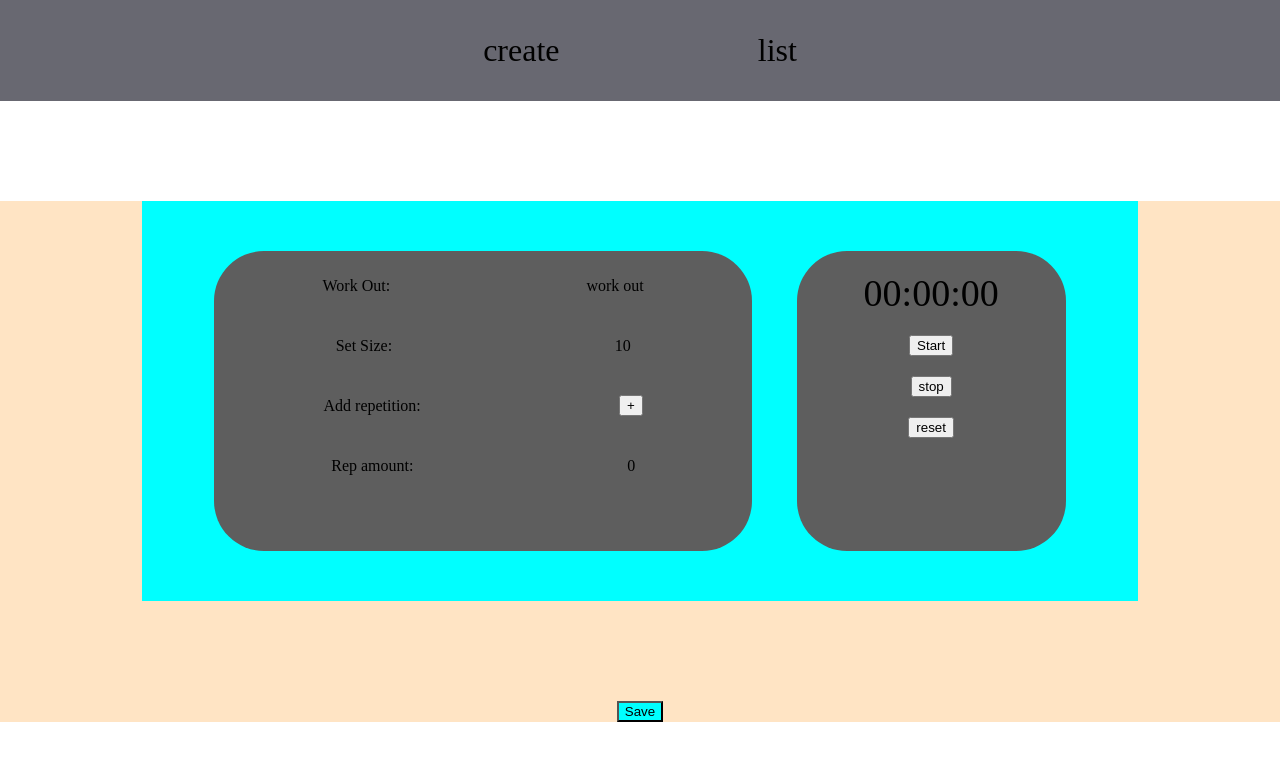
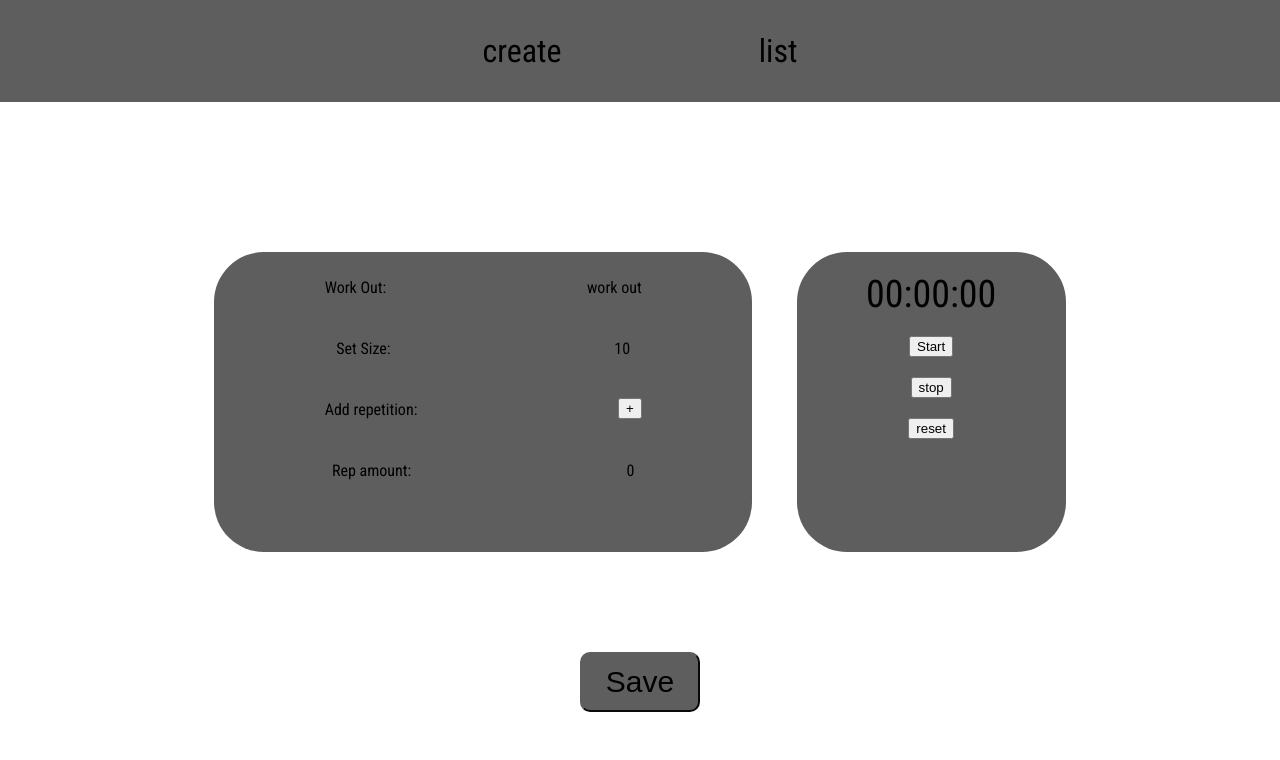
Before and after one commit to AzariahSILAS/workOutTracker, a plain HTML site: page index.html in a window 1280 px wide. Drawn offline with Linux system fonts and the light colour scheme.

Commit message:
Update styles.css

```diff
--- a/styles.css
+++ b/styles.css
@@ -1,12 +1,16 @@
 /* global styless */
+@import url('https://fonts.googleapis.com/css2?family=Roboto+Condensed:ital,wght@0,100..900;1,100..900&display=swap');
+
+
 body{
     margin: 0;
+    font-family: "Roboto Condensed", sans-serif;
 }
 
 /* header */
 header {
  display: flex;
- background-color: rgb(104, 104, 113);
+ background-color: #5e5e5e;
  justify-content: space-around;
  margin-bottom: 50;
 }
@@ -34,12 +38,13 @@ nav p{
 }
 
 .firstRow{
- background-color: aqua;
+ /* background-color: aqua;  */
  padding: 50px;
  justify-content: space-around;
  width: 70vw;
+ min-width: 560px;
  height: 70%;
- margin: 100px auto;
+ margin: 100px auto 50px auto;
 }
 
 .workoutBlock{
@@ -69,12 +74,18 @@ nav p{
 }
 section{
     align-items: center;
-    background-color: bisque;
+    /* background-color: bisque; */
 }
 #savebtn{
     display: block;
-    background-color: aqua;
-    margin: 0 auto;
+    background-color: #5e5e5e;
+    border-color: #5e5e5e;
+    font-size: 30px;
+    width: 120px;
+    height: 60px;
+    margin: 0 auto 50px auto;
+    border-radius: 10px;
+    box-shadow: none;
 }
 /* --------------- */
 
```
